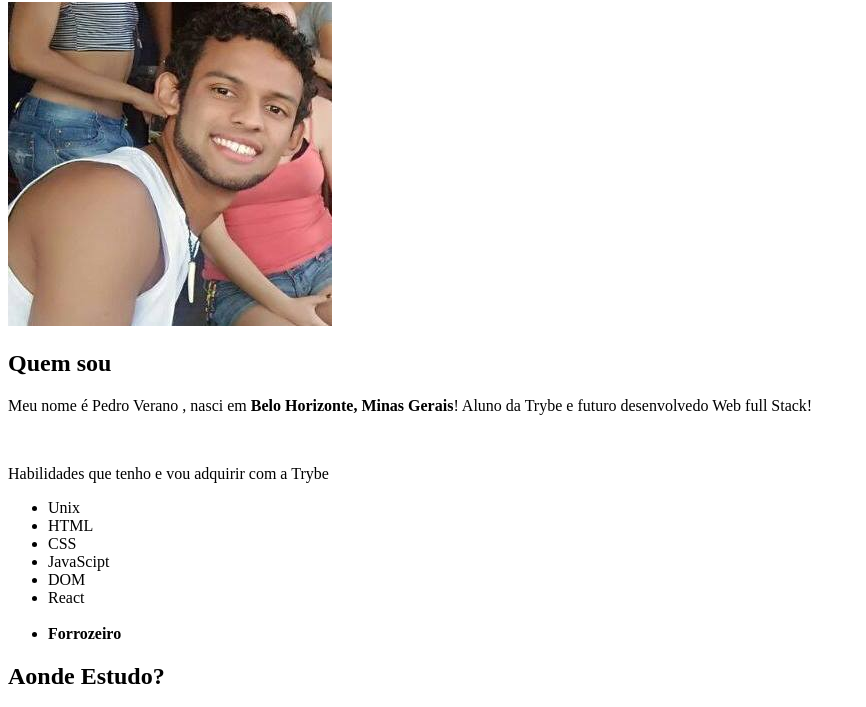
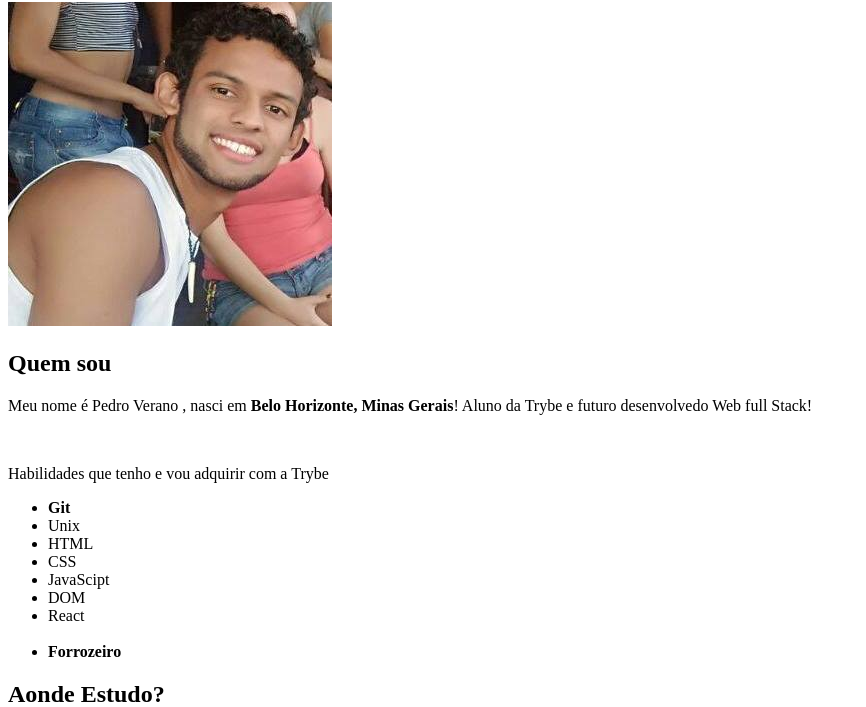
Before and after one commit to PedroVerano/PedroVerano.github.io, a plain HTML site: page index.html in a window 1280 px wide. Shown: the part 78-785 px from the top of the page, without its empty margins (0-866 px from the left). Drawn offline with Linux system fonts and the light colour scheme.

Commit message:
Portifolio estruturado em HTML, vs 0.1

```diff
--- a/index.html
+++ b/index.html
@@ -12,6 +12,7 @@
     <br/>
     <p id="habilidades">Habilidades que tenho e vou adquirir com a Trybe
         <ul>
+            <li><strong>Git</strong></li>
             <li>Unix</li>
             <li>HTML</li>
             <li>CSS</li>
```
